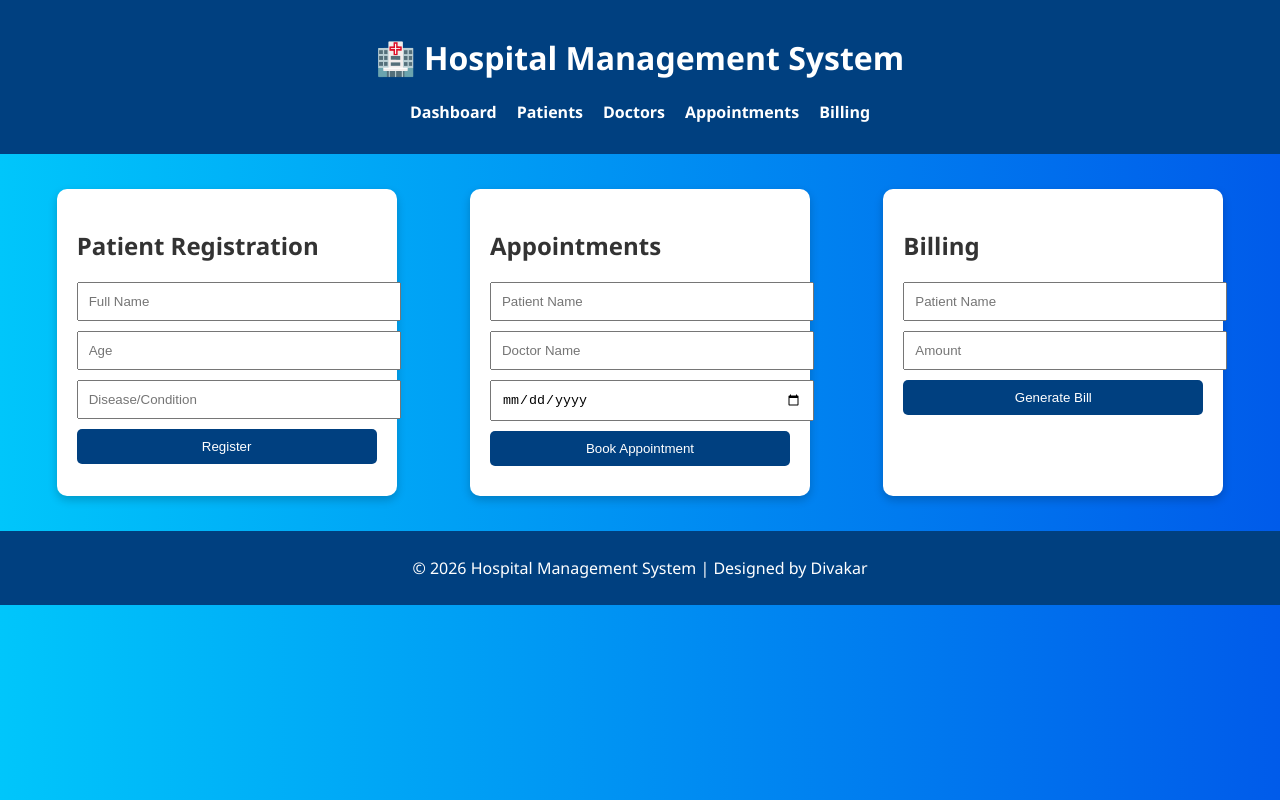
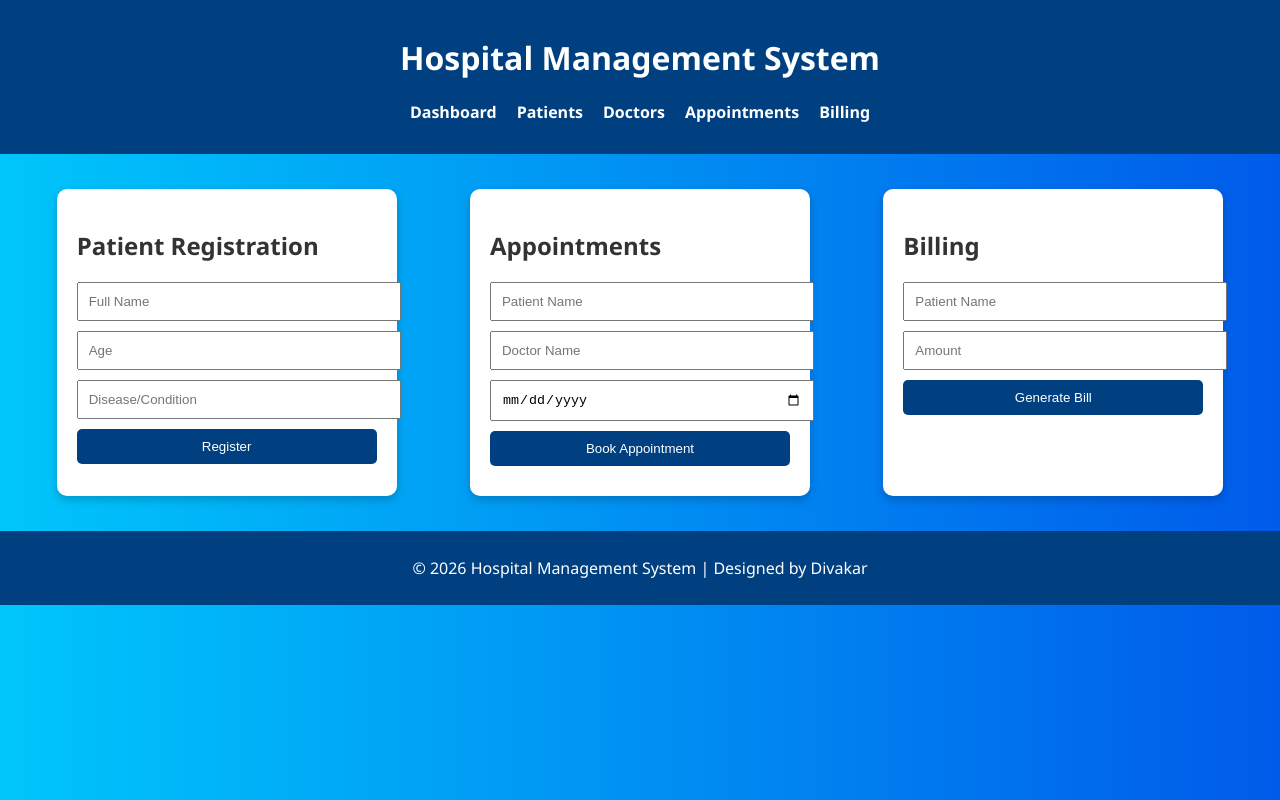
Before and after one commit to arthikh50-lab/-hospital-management-, a plain HTML site: page index.html in a window 1280 px wide. Drawn offline with Linux system fonts and the light colour scheme.

Commit message:
Update index.html

```diff
--- a/index.html
+++ b/index.html
@@ -8,7 +8,7 @@
 </head>
 <body>
   <header>
-    <h1>🏥 Hospital Management System</h1>
+    <h1> Hospital Management System</h1>
     <nav>
       <ul>
         <li><a href="#">Dashboard</a></li>
```
